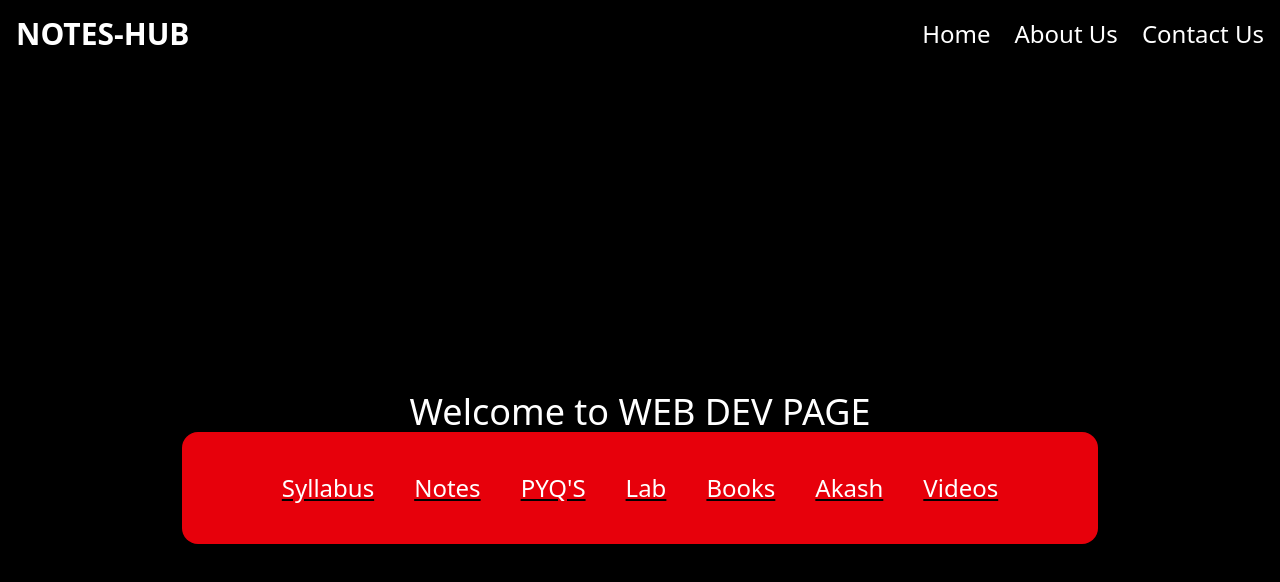
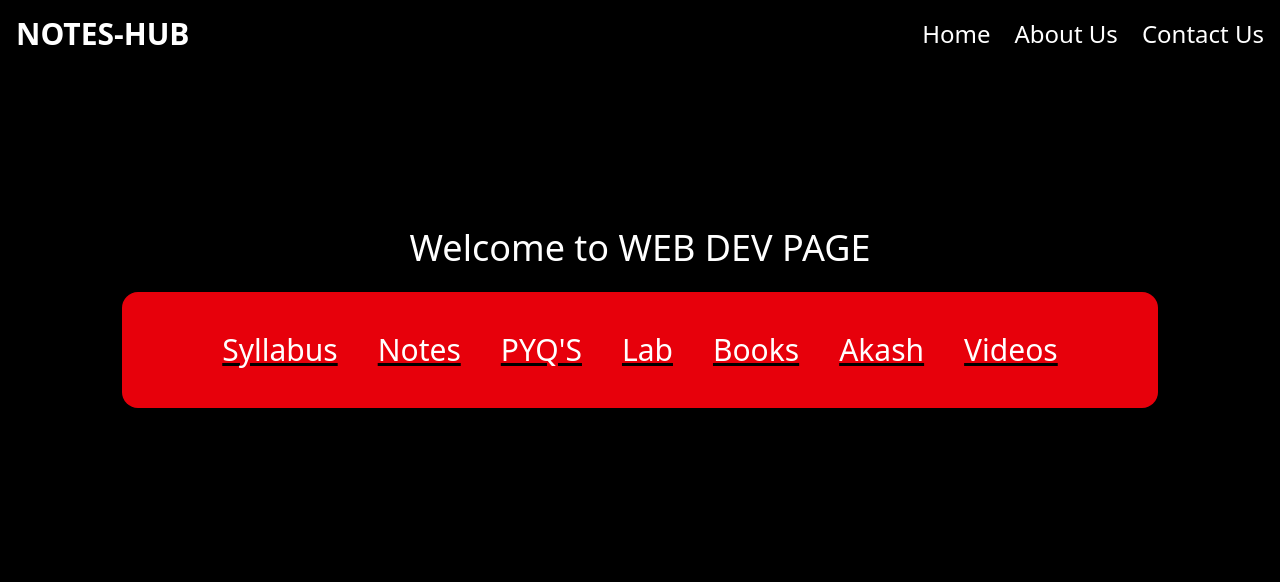
Before and after one commit to gulshank0/notes-hub, a React (Vite) app in the folder frontend/: page /branchIT/contents in a window 1280 px wide. Shown: the top 582 px of the page. Built offline with nearby package versions, Linux system fonts and the light colour scheme.

Commit message:
content page beutifys

```diff
--- a/frontend/src/components/ui/Contents.jsx
+++ b/frontend/src/components/ui/Contents.jsx
@@ -7,9 +7,9 @@ function Contents(subjects) {
     <div>
       <Navbar />
 
-      <div className="h-screen flex flex-col justify-center items-center bg-black underline ">
-        <p className="text-4xl text-white" >Welcome to WEB DEV PAGE </p>
-        <div className="text-2xl text-white bg-red-600 flex space-x-10 px-25 p-10 rounded-2xl ">
+      <div className="h-screen flex flex-col items-center bg-black underline pt-40 ">
+        <p className="text-4xl text-white pb-6 ">Welcome to WEB DEV PAGE </p>
+        <div className="text-3xl text-pretty text-white bg-red-600 flex space-x-10 px-25 p-10 rounded-2xl ">
           <Link> Syllabus</Link>
           <Link> Notes </Link>
           <Link> PYQ'S</Link>
```
